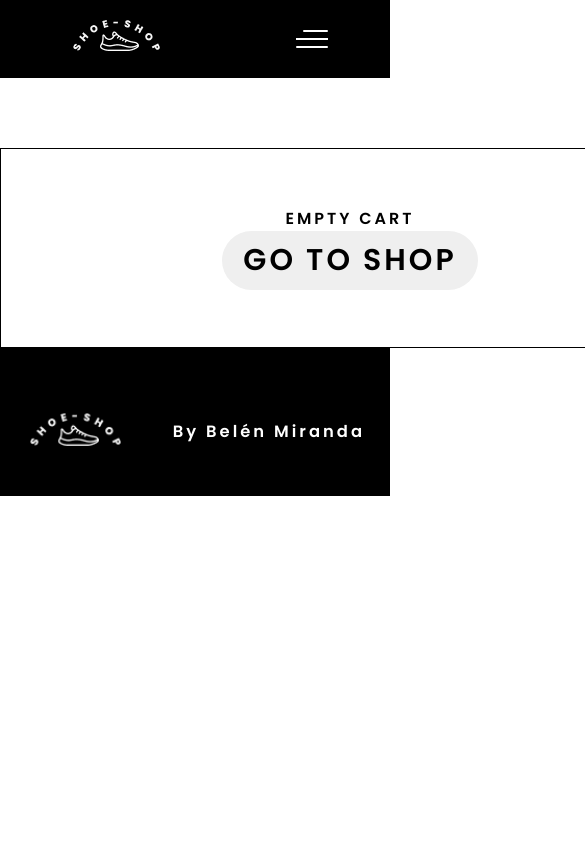
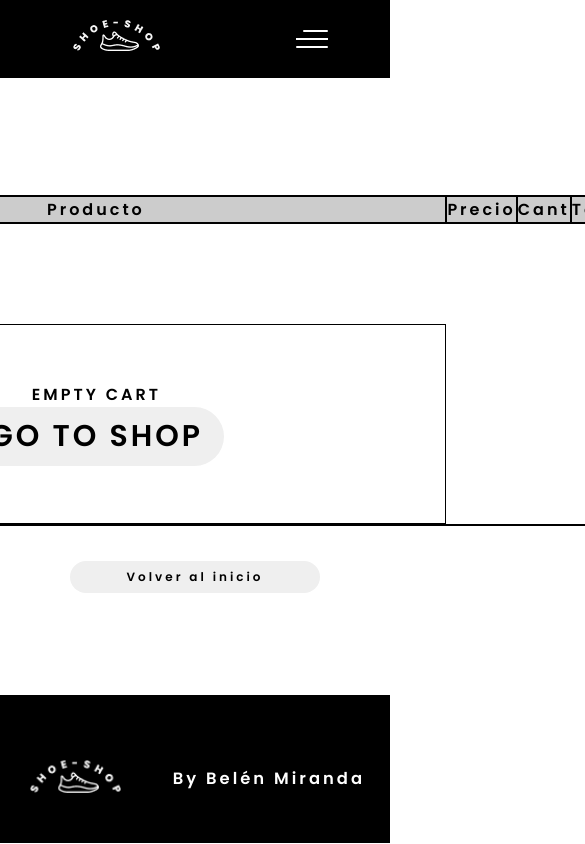
Before and after one commit to BeluMiranda/myappreact, a React (Create React App) app: page /cart in a window 390 px wide. Shown: the top 844 px of the page, 585 px wide, since content can reach past the window. Built offline with nearby package versions, Linux system fonts and the light colour scheme.

Commit message:
add responsive

```diff
--- a/src/App.css
+++ b/src/App.css
@@ -165,7 +165,7 @@ body::-webkit-scrollbar-track {
   opacity: .2;
 }
 }
-.cart{
+.cartt{
   margin-left: 0em;
 }
 
@@ -439,58 +439,6 @@ body::-webkit-scrollbar-track {
   font-size: 1.75em;
 }
 /*/cart*/
-table{
-  border-collapse: collapse;
-  width: 70%;
-  text-align: center;
-  color: #000000;
-}
-th, td {
-    border: 2px solid rgb(0, 0, 0);
-    border-radius: 2px;
-    padding: 10px;
-}
-thead{
-  background:#aeaeae;
-}
-table tbody tr:hover{
-  background: rgb(0, 0, 0, 0.2);
-}
-
-.cartt {
-  width: 100%;
-    display: flex;
-    flex-direction: column;
-    align-items: center;
-    justify-content: center;
-    height: 60vh;
-    max-width: 1000px;
-    margin: auto;
-    margin-top: 100px;
-
-}
-.carttitle {
-    font-size: 2rem;
-    color: #000000;
-    text-align: center;
-}
-.empty-cart {
-  padding: 20px;
-}
-.cart-item {
-  width: 80%;
-}
-.cart-item-img, .cart-item-qty, .cart-item-price, .cart-item-remove, .cart-item-total {
-  width: 10%;
-  text-align: center;
-}
-.cart-item-title {
-  width: 50%;
-}
-.cart-footer {
-  margin-top: 30px;
-  text-align: center;
-}
 
 .btnGo{
   color: black;
@@ -533,6 +481,7 @@ background-color: rgb(150, 150, 150, 0.8);
   cursor: pointer;
   margin-left: 19%;
   margin-top: 10px;
+  margin-bottom: 8em;
 }
 .botonnPrincipal{
   cursor: pointer;
@@ -553,25 +502,9 @@ background-color: rgb(150, 150, 150, 0.8);
   flex-direction: row;
   flex-wrap: wrap;
 }
-.table{
-  width: 100%;
-}
-@media screen and (max-width: 768px) {
-  .table{
-    border: 0px;
-  }
-  .table{
-    font-size: 10px;
-  }
-  .table tr{
-    margin-bottom: 8px;
-    border-radius: 4px solid #ddd;
-}
-.table th, .table td{
-  font-size: 12px;
-}
 
-}
+
+
 /*loading*/
 
 .containerrr {
--- a/src/Components/Cart.jsx
+++ b/src/Components/Cart.jsx
@@ -3,36 +3,33 @@ import { Link } from 'react-router-dom';
 import { FontAwesomeIcon } from "@fortawesome/react-fontawesome"
 import{faTrash} from "@fortawesome/free-solid-svg-icons"
 import { CartContext } from "../Context/CartContext"
-
-
+import cart from './cart.css'
 
 const Cart = () => {
     const {cart, emptyCart, getCartTotal, removeFromCart} = useContext(CartContext)
     const carritoVacio = cart.length === 0;
     return (
         <>
-
-        <h2 className="carttitle">Mi Carrito</h2>
-
-        {(carritoVacio &&
+        <h2 className="cart-title">Mi Carrito</h2>
+    <div className="cart">
+    <table>
+      <thead>
+        <tr>
+          <th className="header-image">Imágen</th>
+          <th>Producto</th>
+          <th>Precio</th>
+          <th>Cant</th>
+          <th>Total</th>
+          <th>X</th>
+        </tr>
+      </thead>
+      <tbody>
+      {(carritoVacio &&
             <div className='emptyCart'>
                 <h4>EMPTY CART</h4>
             <Link to="/"><button className='btnGo'>GO TO SHOP</button></Link>
             </div>
         ) ||
-        <div className="cartt">
-        <table className="table">
-      <thead>
-        <tr>
-          <th>Product</th>
-          <th>Name</th>
-          <th>Price</th>
-          <th>Quantity</th>
-          <th>Total</th>
-          <th>Delete</th>
-        </tr>
-      </thead>
-      <tbody>{
         cart.map(product => (
           <tr className="cart-item" key={product.id}>
             <td className="cart-item-img">
@@ -46,7 +43,7 @@ const Cart = () => {
               {product.count}
             </td>
             <td className="cart-item-total">
-              ${getCartTotal()}
+            ${product.price * product.count}
             </td>
             <td className="cart-item-remove">
 
@@ -65,11 +62,11 @@ const Cart = () => {
           <>
           <h3>total: ${getCartTotal()}</h3>
           <Link to="/checkout"><button className="botonPrincipal">Continuar al Pago</button></Link>
-          <button className="botonPrincipal" onClick={emptyCart}>Vaciar Carrito</button>
+          {/*<button className="botonPrincipal" onClick={emptyCart}>Vaciar Carrito</button>*/}
           </>
       }
     </div>
-    </div>}
+    </div>
      </>
     )
 }
--- /dev/null
+++ b/src/Components/cart.css
@@ -0,0 +1,56 @@
+@media screen and (max-width: 768px) {
+    .cart-item-img, .header-image {
+      display: none;
+    }
+    .botonPrincipal{
+        margin-bottom: 8.5em;
+      }
+      .cart-item{
+        font-size: 12px;
+      }
+  }
+  table{
+    border-collapse: collapse;
+    border: 2px solid black;
+    align-items: center;
+  }
+  .empty-cart {
+      padding: 20px;
+  }
+  .cart-item {
+      width: 80%;
+      align-items: center;
+  }
+  .cart-item-img, .cart-item-qty, .cart-item-price, .cart-item-remove, .cart-item-total {
+      width: 10%;
+      text-align: center;
+  }
+  .cart-item-img img {
+      max-width: 70px;
+      max-height: 70px;
+  }
+  .cart-item-title {
+      width: 50%;
+      text-align: center;
+  }
+  table, th, td {
+      border: 2px solid rgb(0, 0, 0);
+      align-items: center;
+  }
+  thead {
+      text-align: center;
+      background: #ccc;
+  }
+  .cart {
+      display: flex;
+      flex-direction: column;
+      align-items: center;
+      justify-content: center;
+      color: #000000;
+      margin-top: 10em;
+  }
+
+  .cart-footer {
+      margin-top: 30px;
+      text-align: center;
+  }
```
